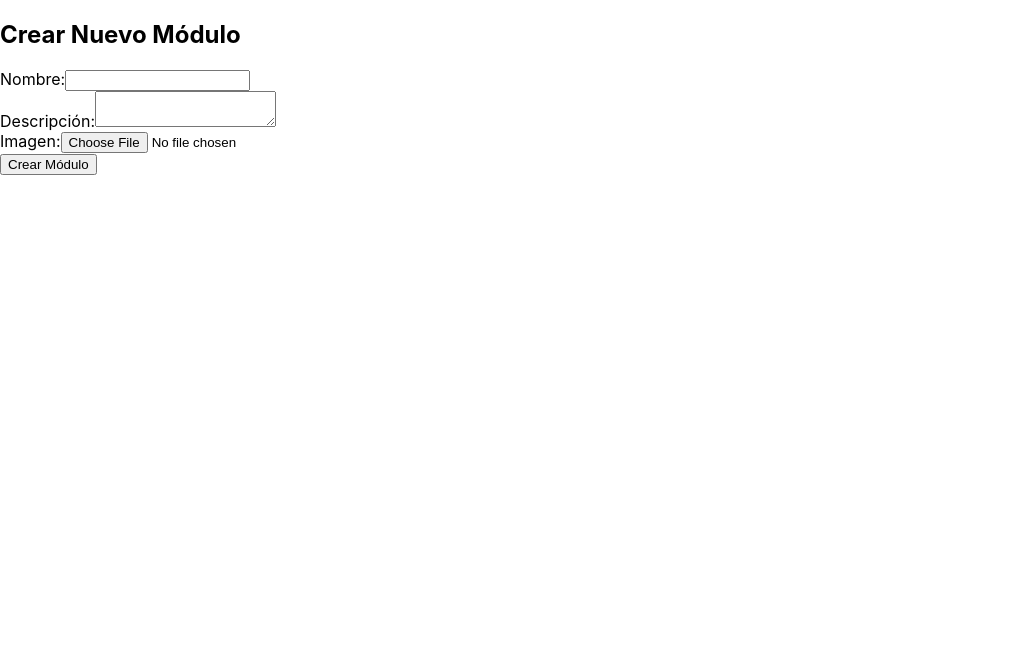
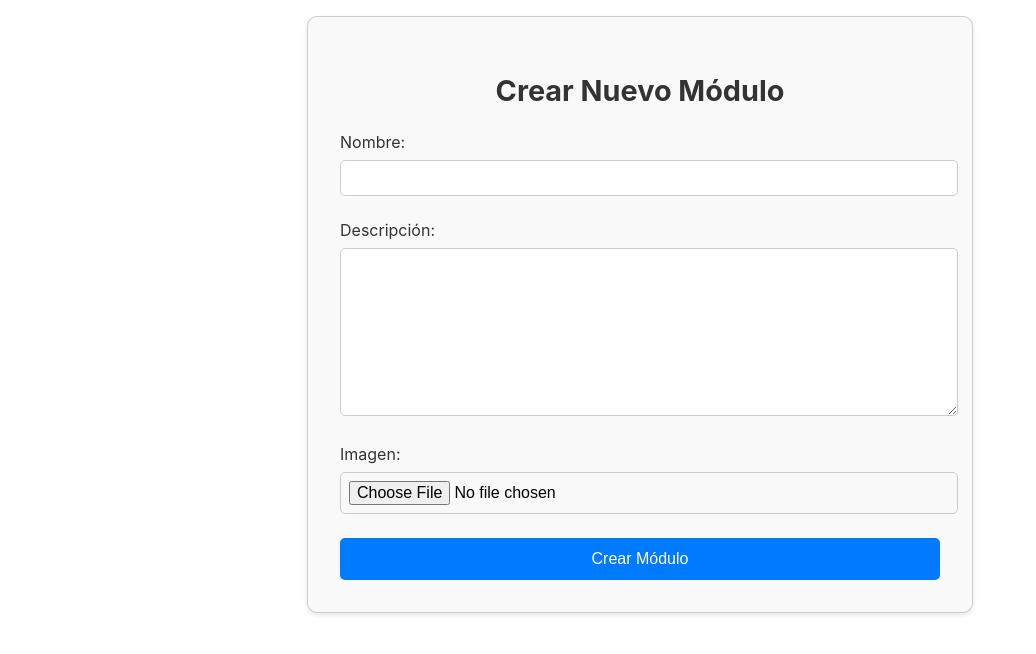
Before and after one commit to Polar1920/cybersensei-admin, a React (Create React App) app: page /modulos/crear in a window 1280 px wide. Shown: the top 654 px of the page, without its empty margins (0-1036 px from the left). Built offline with nearby package versions, Linux system fonts and the light colour scheme; sample sign-in values are in the browser's storage.

Commit message:
css crear y editar

```diff
--- a/src/pages/CrearModulo.jsx
+++ b/src/pages/CrearModulo.jsx
@@ -1,6 +1,7 @@
 import React, { useState } from 'react';
 import { useNavigate } from 'react-router-dom';
 import { createModulo } from '../services/api';
+import './pages.css'
 
 function CrearModulo() {
     const [nombre, setNombre] = useState('');
@@ -36,37 +37,40 @@ function CrearModulo() {
     };
 
     return (
-        <div>
-            <h2>Crear Nuevo Módulo</h2>
-            <form onSubmit={handleSubmit}>
-                <div>
-                    <label htmlFor="nombre">Nombre:</label>
+        <div className='module-form'>
+            <h2 className='module-form__title'>Crear Nuevo Módulo</h2>
+            <form className='module-form__form' onSubmit={handleSubmit}>
+                <div className='module-form__group'>
+                    <label className='module-form__label' htmlFor="nombre">Nombre:</label>
                     <input
                         type="text"
                         id="nombre"
+                        className='module-form__input'
                         value={nombre}
                         onChange={(e) => setNombre(e.target.value)}
                         required
                     />
                 </div>
-                <div>
-                    <label htmlFor="descripcion">Descripción:</label>
+                <div className='module-form__group'>
+                    <label className='module-form__label' htmlFor="descripcion">Descripción:</label>
                     <textarea
                         id="descripcion"
+                        className='module-form__textarea'
                         value={descripcion}
                         onChange={(e) => setDescripcion(e.target.value)}
                     />
                 </div>
-                <div>
-                    <label htmlFor="imagen">Imagen:</label>
+                <div className='module-form__group'>
+                    <label className='module-form__label' htmlFor="imagen">Imagen:</label>
                     <input
                         type="file"
                         id="imagen"
+                        className='module-form__input-file'
                         onChange={(e) => setImagen(e.target.files[0])}
                         accept="image/*"
                     />
                 </div>
-                <button type="submit">Crear Módulo</button>
+                <button className='module-form__submit' type="submit">Crear Módulo</button>
             </form>
         </div>
     );
--- a/src/pages/EditarModulo.jsx
+++ b/src/pages/EditarModulo.jsx
@@ -1,6 +1,7 @@
 import React, { useState, useEffect } from 'react';
 import { useNavigate, useParams, Link } from 'react-router-dom';
 import { updateModulo, getModuloById, getPaginasByModuloId } from '../services/api';
+import './pages.css'
 
 function EditarModulo() {
     const { moduloId } = useParams();
@@ -58,53 +59,56 @@ function EditarModulo() {
     };
 
     return (
-        <div>
-            <h2>Editar Módulo</h2>
-            <form onSubmit={handleSubmit}>
-                <div>
-                    <label htmlFor="nombre">Nombre:</label>
+        <div className='module-edit'>
+            <h2 className='module-edit__title'>Editar Módulo</h2>
+            <form className='module-edit__form' onSubmit={handleSubmit}>
+                <div className='module-edit__group'>
+                    <label className='module-edit__label' htmlFor="nombre">Nombre:</label>
                     <input
                         type="text"
                         id="nombre"
+                        className='module-edit__input'
                         value={nombre}
                         onChange={(e) => setNombre(e.target.value)}
                         required
                     />
                 </div>
-                <div>
-                    <label htmlFor="descripcion">Descripción:</label>
+                <div className='module-edit__group'>
+                    <label className='module-edit__label' htmlFor="descripcion">Descripción:</label>
                     <textarea
                         id="descripcion"
+                        className='module-edit__textarea'
                         value={descripcion}
                         onChange={(e) => setDescripcion(e.target.value)}
                     />
                 </div>
-                <div>
-                    <label htmlFor="imagen">Imagen:</label>
+                <div className='module-edit__group'>
+                    <label className='module-edit__label' htmlFor="imagen">Imagen:</label>
                     <input
                         type="file"
                         id="imagen"
+                        className='module-edit__input-file'
                         onChange={(e) => setImagen(e.target.files[0])}
                         accept="image/*"
                     />
                 </div>
-                <button type="submit">Actualizar Módulo</button>
+                <button className='module-edit__submit' type="submit">Actualizar Módulo</button>
             </form>
 
             {/* Mostrar la imagen actual si existe */}
             {imagenUrl && (
-                <div>
-                    <h3>Imagen Actual</h3>
-                    <img src={imagenUrl} alt="Imagen Actual" style={{ maxWidth: '100%', maxHeight: '200px' }} />
+                <div className='module-edit__current-image'>
+                    <h3 className='module-edit__current-image-title'>Imagen Actual</h3>
+                    <img className='module-edit__image' src={imagenUrl} alt="Imagen Actual" style={{ maxWidth: '100%', maxHeight: '200px' }} />
                 </div>
             )}
 
-            <h3>Páginas del Módulo</h3>
-            <button onClick={() => navigate(`/modulos/${moduloId}/paginas/crear`)}>Crear Nueva Página</button>
-            <ul>
+            <h3 className='module-edit__pages-title'>Páginas del Módulo</h3>
+            <button className='module-edit__create-page' onClick={() => navigate(`/modulos/${moduloId}/paginas/crear`)}>Crear Nueva Página</button>
+            <ul className='module-edit__pages-list'>
                 {paginas.map((pagina) => (
-                    <li key={pagina.id}>
-                        <Link to={`/modulos/${moduloId}/paginas/${pagina.id}/editar`}>{pagina.nombre}</Link>
+                    <li key={pagina.id} className='module-edit__page-item'>
+                        <Link to={`/modulos/${moduloId}/paginas/${pagina.id}/editar`} className='module-edit__page-link'>{pagina.nombre}</Link>
                     </li>
                 ))}
             </ul>
--- a/src/pages/pages.css
+++ b/src/pages/pages.css
@@ -1,3 +1,5 @@
+/* LOGIN */
+
 .login-container {
     display: flex;
     justify-content: center;
@@ -132,3 +134,196 @@
     text-decoration: underline;
     /* equivalent to hover:underline in Tailwind */
 }
+
+/* MODULO CREAR */
+
+.module-form {
+    max-width: 600px;
+    margin: 0 auto;
+    padding: 2rem;
+    border: 1px solid #ccc;
+    border-radius: 10px;
+    box-shadow: 0 2px 5px rgba(0, 0, 0, 0.1);
+    background-color: #f9f9f9;
+}
+
+.module-form__title {
+    text-align: center;
+    margin-bottom: 1.5rem;
+    font-size: 1.8rem;
+    color: #333;
+}
+
+.module-form__form {
+    display: flex;
+    flex-direction: column;
+}
+
+.module-form__group {
+    margin-bottom: 1.5rem;
+}
+
+.module-form__label {
+    display: block;
+    margin-bottom: 0.5rem;
+    font-size: 1rem;
+    color: #333;
+}
+
+.module-form__input,
+.module-form__textarea,
+.module-form__input-file {
+    width: 100%;
+    padding: 0.5rem;
+    border: 1px solid #ccc;
+    border-radius: 5px;
+    font-size: 1rem;
+}
+
+.module-form__textarea {
+    height: 150px;
+    resize: vertical;
+}
+
+.module-form__submit {
+    padding: 0.75rem;
+    border: none;
+    border-radius: 5px;
+    background-color: #007bff;
+    color: #fff;
+    font-size: 1rem;
+    cursor: pointer;
+    transition: background-color 0.3s ease;
+}
+
+.module-form__submit:hover {
+    background-color: #0056b3;
+}
+
+/* MODULO EDITAR */
+
+.module-edit {
+    max-width: 600px;
+    margin: 0 auto;
+    padding: 2rem;
+    border: 1px solid #ccc;
+    border-radius: 10px;
+    box-shadow: 0 2px 5px rgba(0, 0, 0, 0.1);
+    background-color: #f9f9f9;
+    margin-bottom: 15px;
+}
+
+.module-edit__title {
+    text-align: center;
+    margin-bottom: 1.5rem;
+    font-size: 1.8rem;
+    color: #333;
+}
+
+.module-edit__form {
+    display: flex;
+    flex-direction: column;
+}
+
+.module-edit__group {
+    margin-bottom: 1.5rem;
+}
+
+.module-edit__label {
+    display: block;
+    margin-bottom: 0.5rem;
+    font-size: 1rem;
+    color: #333;
+}
+
+.module-edit__input,
+.module-edit__textarea,
+.module-edit__input-file {
+    width: 100%;
+    padding: 0.5rem;
+    border: 1px solid #ccc;
+    border-radius: 5px;
+    font-size: 1rem;
+}
+
+.module-edit__textarea {
+    height: 150px;
+    resize: vertical;
+}
+
+.module-edit__submit {
+    padding: 0.75rem;
+    border: none;
+    border-radius: 5px;
+    background-color: #007bff;
+    color: #fff;
+    font-size: 1rem;
+    cursor: pointer;
+    transition: background-color 0.3s ease;
+}
+
+.module-edit__submit:hover {
+    background-color: #0056b3;
+}
+
+.module-edit__current-image {
+    margin-top: 1.5rem;
+    text-align: center;
+}
+
+.module-edit__current-image-title {
+    margin-bottom: 1rem;
+    font-size: 1.2rem;
+    color: #333;
+}
+
+.module-edit__image {
+    max-width: 100%;
+    max-height: 200px;
+    border: 1px solid #ccc;
+    border-radius: 5px;
+}
+
+.module-edit__pages-title {
+    margin-top: 2rem;
+    margin-bottom: 1rem;
+    font-size: 1.5rem;
+    color: #333;
+}
+
+.module-edit__create-page {
+    display: inline-block;
+    padding: 0.5rem 1rem;
+    border: none;
+    border-radius: 5px;
+    background-color: #28a745;
+    color: #fff;
+    font-size: 1rem;
+    cursor: pointer;
+    transition: background-color 0.3s ease;
+    margin-bottom: 1rem;
+}
+
+.module-edit__create-page:hover {
+    background-color: #218838;
+}
+
+.module-edit__pages-list {
+    list-style: none;
+    padding: 0;
+    margin: 0;
+}
+
+.module-edit__page-item {
+    margin-bottom: 0.5rem;
+}
+
+.module-edit__page-link {
+    color: #007bff;
+    text-decoration: none;
+    transition: color 0.3s ease;
+}
+
+.module-edit__page-link:hover {
+    color: #0056b3;
+}
```
